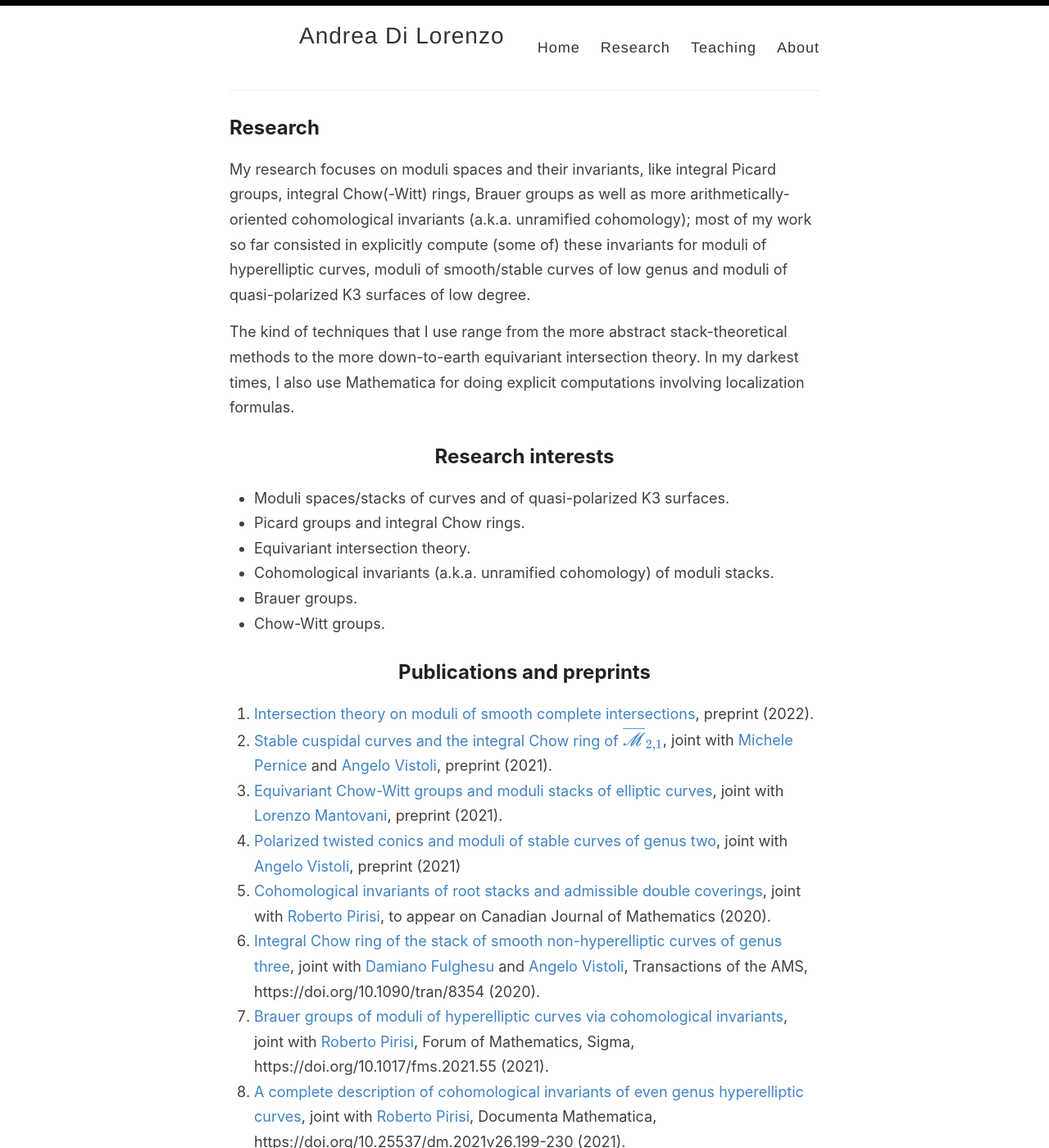
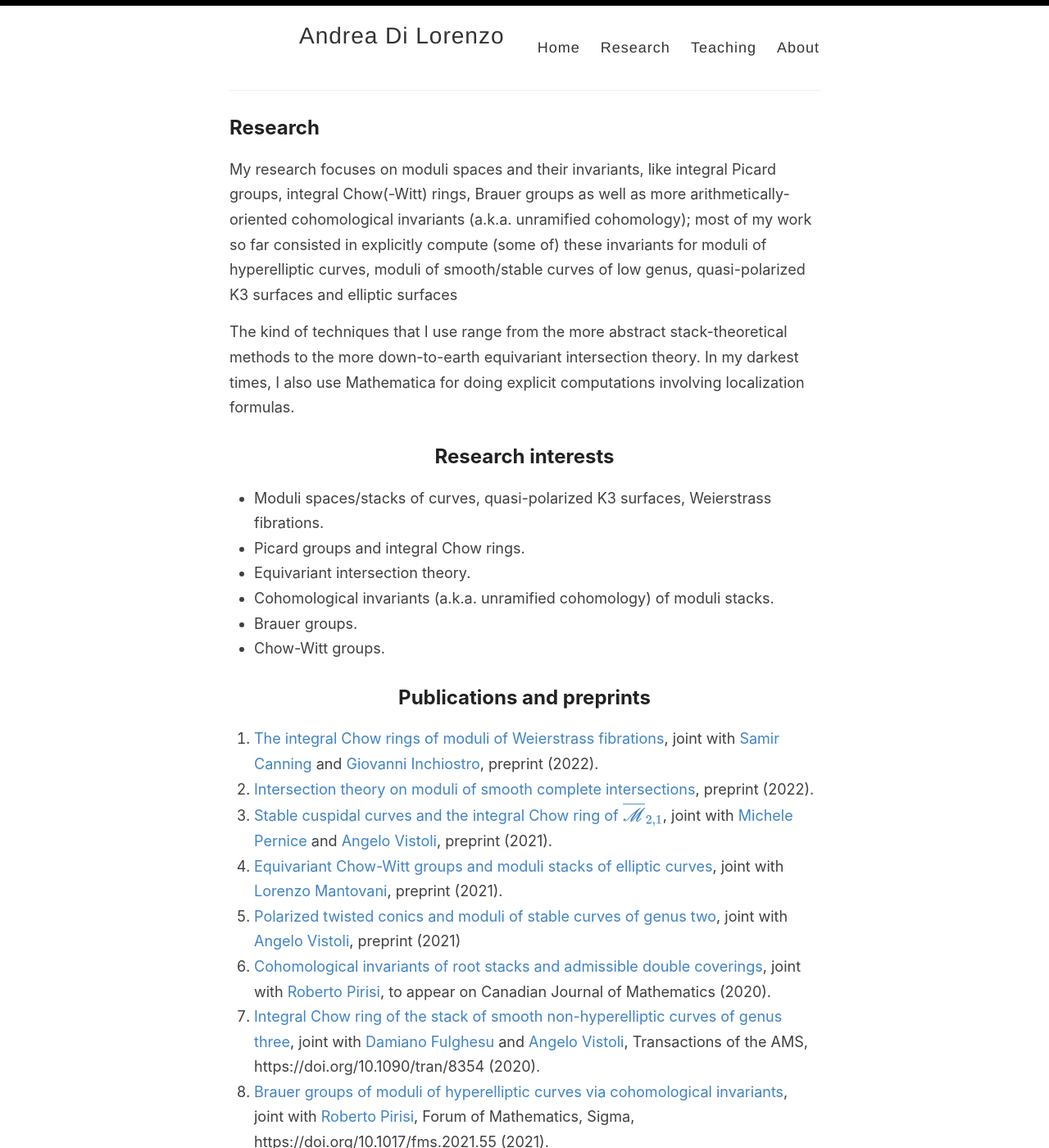
Before and after one commit to anddil/anddil.github.io, a Jekyll site: the page built from _pages/research.md, in a window 1280 px wide and 1400 px high. Shown: the whole window at 82% size. Built offline with Jekyll 4.4.1, drawn with Linux system fonts in a browser that asks for light colours.

Commit message:
Update research.md

```diff
--- a/_pages/research.md
+++ b/_pages/research.md
@@ -24,13 +24,13 @@ MathJax = {
 </script>
 
 
-My research focuses on moduli spaces and their invariants, like integral Picard groups, integral Chow(-Witt) rings, Brauer groups as well as more arithmetically-oriented cohomological invariants (a.k.a. unramified cohomology); most of my work so far consisted in explicitly compute (some of) these invariants for moduli of hyperelliptic curves, moduli of smooth/stable curves of low genus and moduli of quasi-polarized K3 surfaces of low degree.
+My research focuses on moduli spaces and their invariants, like integral Picard groups, integral Chow(-Witt) rings, Brauer groups as well as more arithmetically-oriented cohomological invariants (a.k.a. unramified cohomology); most of my work so far consisted in explicitly compute (some of) these invariants for moduli of hyperelliptic curves, moduli of smooth/stable curves of low genus, quasi-polarized K3 surfaces and elliptic surfaces
 
 The kind of techniques that I use range from the more abstract stack-theoretical methods to the more down-to-earth equivariant intersection theory. In my darkest times, I also use Mathematica for doing explicit computations involving localization formulas.
 
 ## Research interests
 
-- Moduli spaces/stacks of curves and of quasi-polarized K3 surfaces.
+- Moduli spaces/stacks of curves, quasi-polarized K3 surfaces, Weierstrass fibrations.
 - Picard groups and integral Chow rings.
 - Equivariant intersection theory.
 - Cohomological invariants (a.k.a. unramified cohomology) of moduli stacks.
@@ -39,6 +39,7 @@ The kind of techniques that I use range from the more abstract stack-theoretical
 
 ## Publications and preprints
 
+1. [The integral Chow rings of moduli of Weierstrass fibrations](https://arxiv.org/abs/2204.05524), joint with [Samir Canning](https://mathweb.ucsd.edu/~srcannin/) and [Giovanni Inchiostro](https://sites.math.washington.edu/~ginchios/), preprint (2022).
 1. [Intersection theory on moduli of smooth complete intersections](https://arxiv.org/abs/2201.06024), preprint (2022).
 1. [Stable cuspidal curves and the integral Chow ring of $\overline{\mathscr{M}}_{2,1}$](https://arxiv.org/abs/2108.03680), joint with [Michele Pernice](https://www.sns.it/en/persona/michele-pernice) and [Angelo Vistoli](http://homepage.sns.it/vistoli/), preprint (2021).
 1. [Equivariant Chow-Witt groups and moduli stacks of elliptic curves](https://arxiv.org/abs/2107.02305), joint with [Lorenzo Mantovani](http://user.math.uzh.ch/mantovani/index.html), preprint (2021).
```
